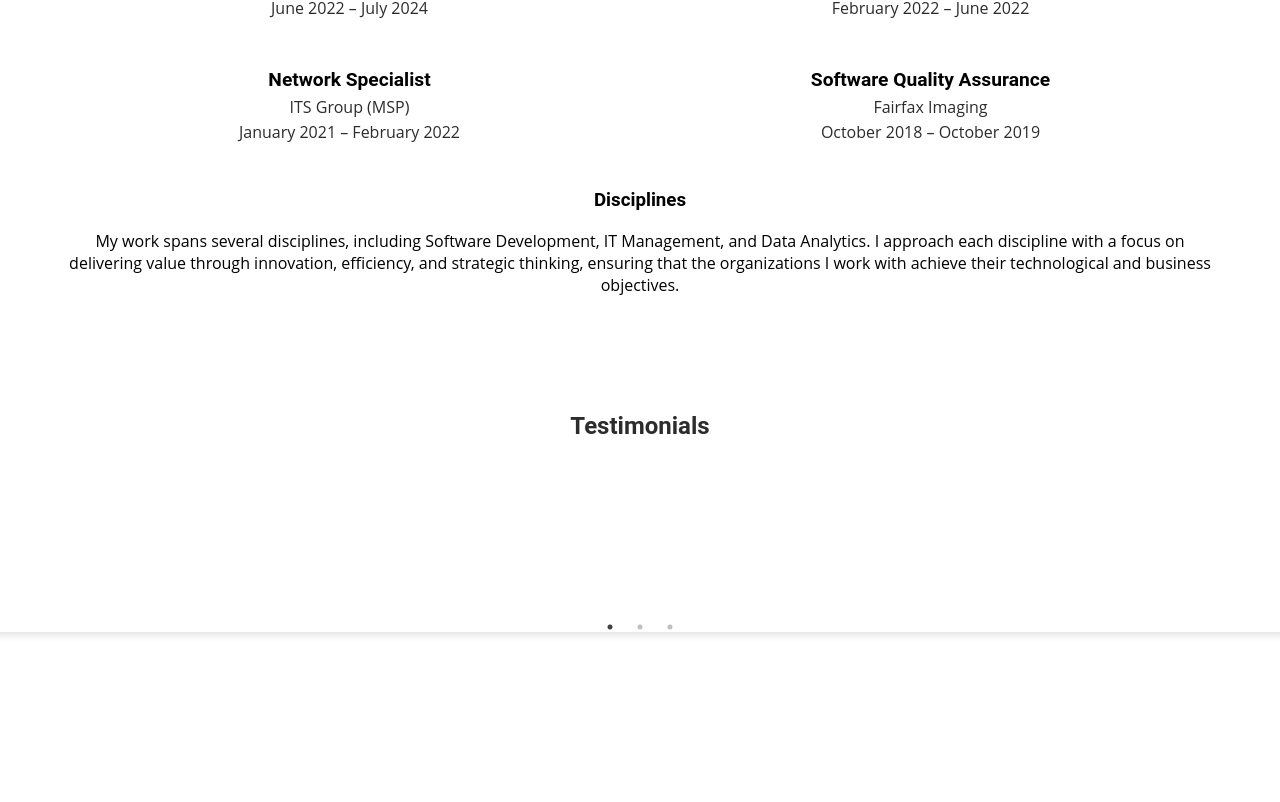
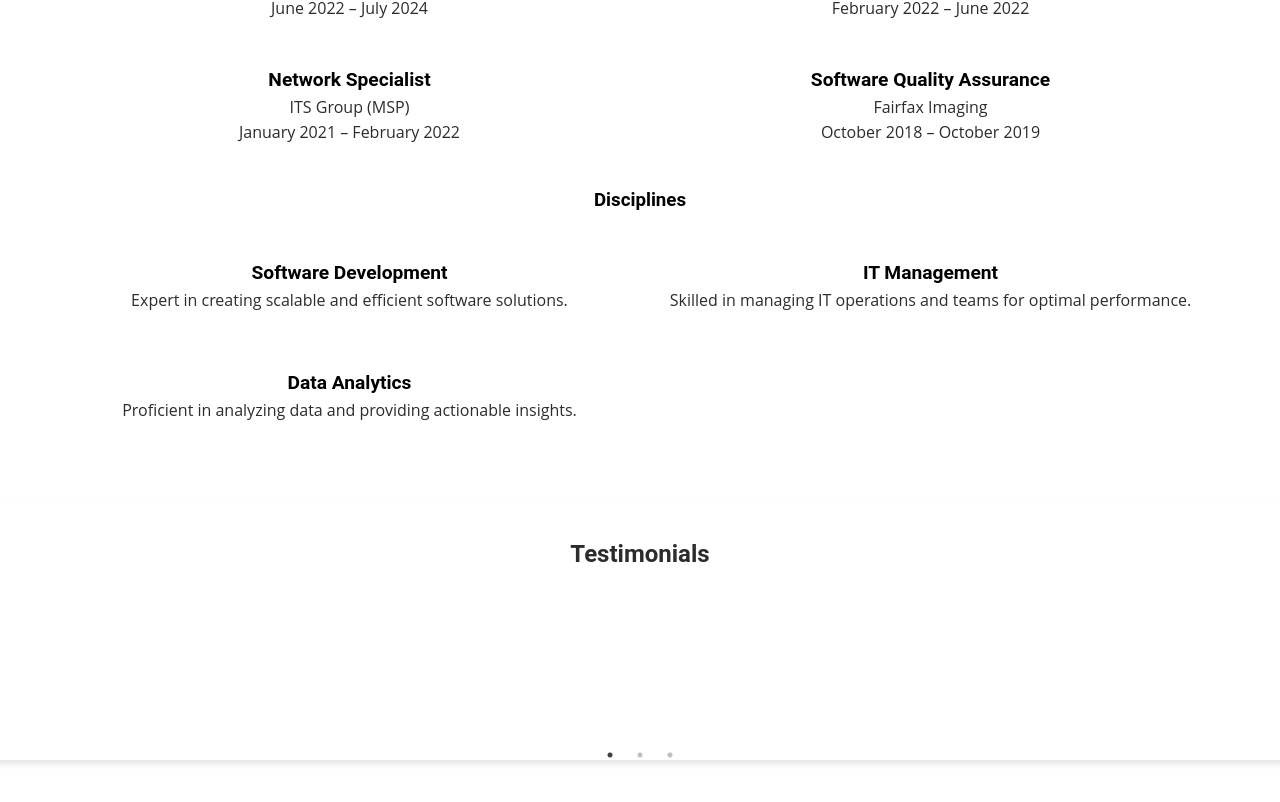
Before and after one commit to yahm0/AMN-REACT.JS-Portfolio, a React (Create React App) app: page / in a window 1280 px wide. Shown: the part 1112-1914 px from the top of the page. Before the commit the page ends 1848 px from the top, so only its background shows below. Built offline with nearby package versions, Linux system fonts and the light colour scheme.

Commit message:
Made changes to the aboutme

```diff
--- a/src/pages/AboutMe.jsx
+++ b/src/pages/AboutMe.jsx
@@ -22,7 +22,7 @@ function AboutMe() {
       {/* Work Experiences Section */}
       <div className="work-experiences-container">
         <h3>Work Experiences</h3>
-        <div className="work-experiences-grid">
+        <div className="grid-layout">
           <div className="work-experience">
             <h4>Founder</h4>
             <p>Terminal Software</p>
@@ -57,12 +57,23 @@ function AboutMe() {
       </div>
 
       {/* Disciplines Section */}
-      <section className="about-me-card">
+      <div className="disciplines-container">
         <h3>Disciplines</h3>
-        <p>
-          My work spans several disciplines, including Software Development, IT Management, and Data Analytics. I approach each discipline with a focus on delivering value through innovation, efficiency, and strategic thinking, ensuring that the organizations I work with achieve their technological and business objectives.
-        </p>
-      </section>
+        <div className="grid-layout">
+          <div className="discipline">
+            <h4>Software Development</h4>
+            <p>Expert in creating scalable and efficient software solutions.</p>
+          </div>
+          <div className="discipline">
+            <h4>IT Management</h4>
+            <p>Skilled in managing IT operations and teams for optimal performance.</p>
+          </div>
+          <div className="discipline">
+            <h4>Data Analytics</h4>
+            <p>Proficient in analyzing data and providing actionable insights.</p>
+          </div>
+        </div>
+      </div>
 
       <TestimonialsSlider />
     </div>
--- a/src/styles/AboutMe.css
+++ b/src/styles/AboutMe.css
@@ -37,7 +37,8 @@
   width: 100%;
 }
 
-.work-experiences-container {
+.work-experiences-container,
+.disciplines-container {
   width: 100%;
   text-align: center;
   /* Center align the text */
@@ -45,27 +46,28 @@
   /* Center the entire container */
 }
 
-.work-experiences-grid {
+.grid-layout {
   display: grid;
   grid-template-columns: repeat(2, 1fr);
-  /* Two columns */
+  grid-auto-rows: minmax(100px, auto);
+  /* Auto adjust the row height */
   gap: 10px;
-  /* Reduce spacing between the grid items */
   justify-content: center;
-  /* Center the grid items */
 }
 
-.work-experience {
+.work-experience,
+.discipline {
   background-color: transparent;
   text-align: center;
-  /* Center align individual work experience items */
+  /* Center align individual items */
   padding: 5px 10px;
   /* Reduce padding to bring items closer together */
   margin: 0;
   /* Remove any default margin */
 }
 
-.work-experience h4 {
+.work-experience h4,
+.discipline h4 {
   font-size: 1.2rem;
   /* Slightly reduce the font size */
   margin-bottom: 5px;
@@ -73,7 +75,8 @@
   color: #000000;
 }
 
-.work-experience p {
+.work-experience p,
+.discipline p {
   margin: 3px 0;
   /* Reduce space between paragraphs */
   color: #2c2c2c;
```
